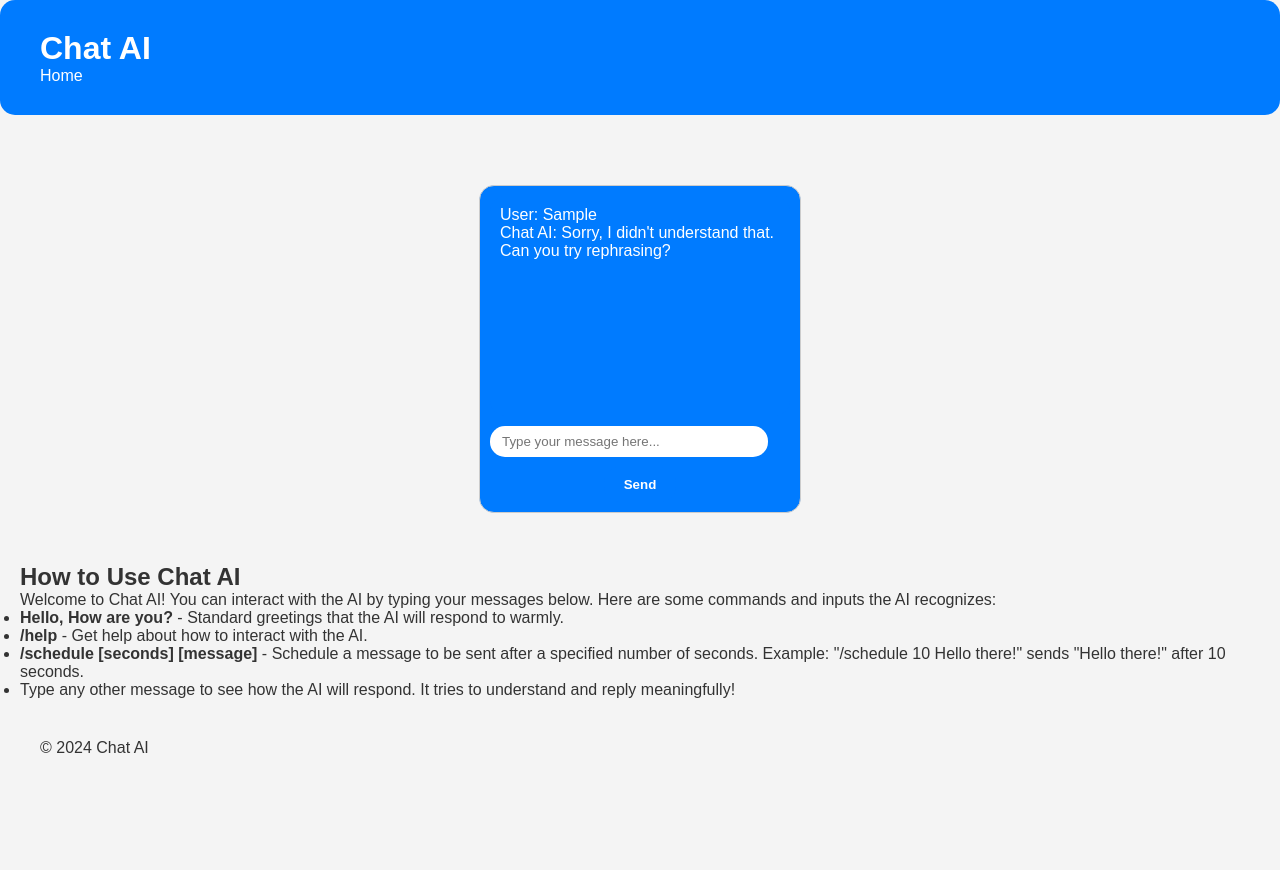
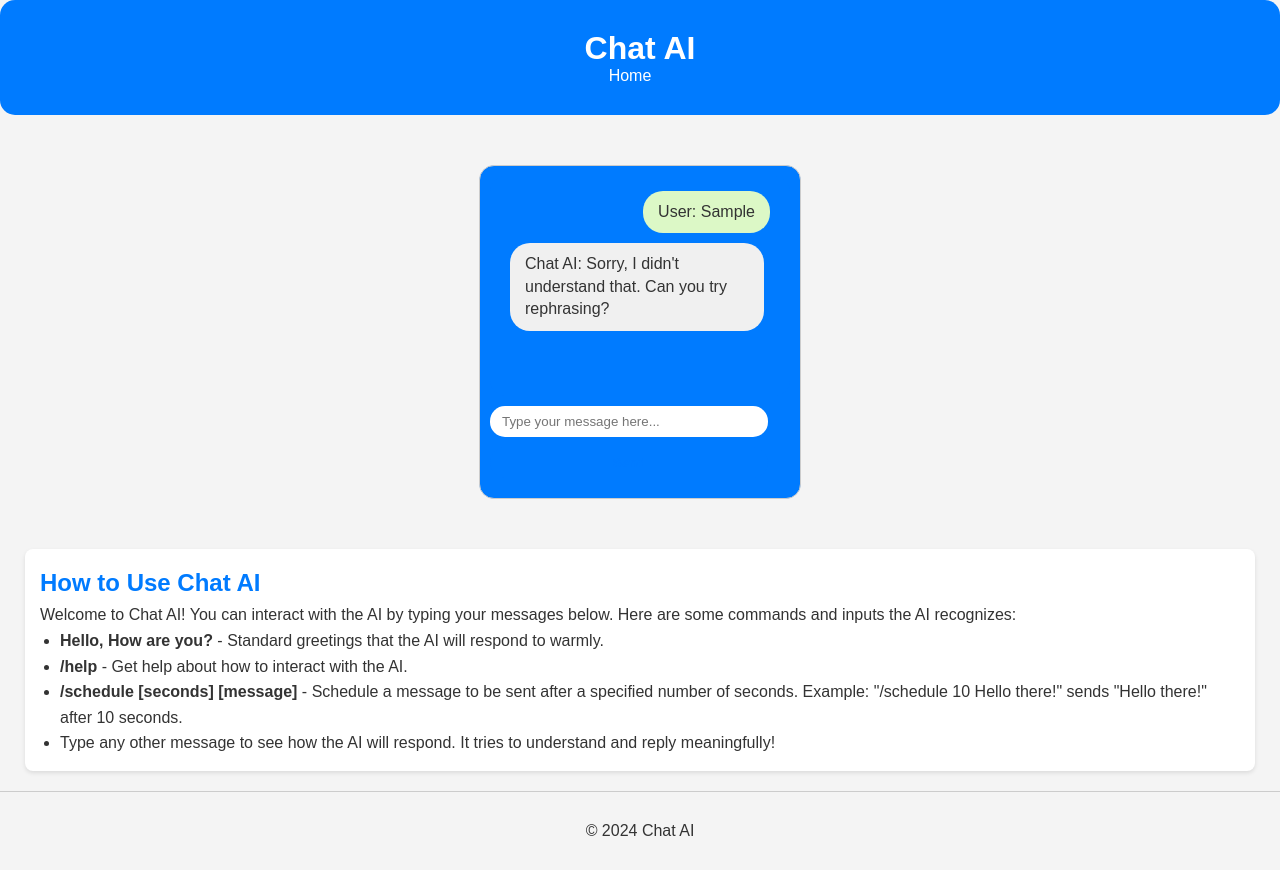
Before and after one commit to KalebMcCready/Portfolio, a website: page chat.html in a window 1280 px wide. Both pictures are taken after typing "Sample" into the empty fields and a click on the button "Send". Before the commit the page ends 800 px from the top, so only its background shows below. Drawn offline with Linux system fonts and the light colour scheme.

Commit message:
Update ai.css

```diff
--- a/ai.css
+++ b/ai.css
@@ -5,24 +5,13 @@ body, h1, h2, h3, p, ul, li, button, input {
   box-sizing: border-box;
 }
 
-@media only screen and (max-width: 600px) {
-  #chat-container {
-      width: 100%;
-      margin: 0 auto;
-      bottom: 0;
-      right: 0;
-      left: 0;
-  }
-}
-
-/* Set font family and color */
 body {
   font-family: Arial, sans-serif;
   color: #333; /* Text color */
   background-color: #f4f4f4; /* Background color */
 }
 
-.container {
+.container, .instructions {
   max-width: 1200px;
   margin: 0 auto;
   padding: 20px;
@@ -32,11 +21,13 @@ header {
   background-color: #007bff; /* Header background color (blue) */
   color: #fff; /* Header text color */
   padding: 10px 0;
+  text-align: center;
   border-radius: 15px; /* Rounded corners */
 }
 
 header nav ul {
   list-style-type: none;
+  padding: 0;
 }
 
 header nav ul li {
@@ -49,12 +40,62 @@ header nav ul li a {
   text-decoration: none;
 }
 
-header nav ul li a:hover {
-  text-decoration: underline;
+/* General style for chat messages */
+.message {
+  padding: 10px 15px;  /* Slightly increased padding for better text containment */
+  margin: 5px 10px;  /* Uniform margin for better layout */
+  border-radius: 20px;  /* Rounded corners for a softer look */
+  max-width: 80%;  /* Limiting maximum width for better readability */
+  word-wrap: break-word;  /* Ensures long words do not overflow */
+  color: #333;  /* Darker text color for better contrast */
+  font-size: 1rem;  /* Adequate font size for readability */
+  line-height: 1.4;  /* Increased line spacing for better legibility */
+  display: block;
+  position: relative;
 }
 
-main {
-  padding: 20px;
+/* Style for user messages */
+.user-message {
+  background-color: #dcf8c6;  /* Light green background for user messages */
+  align-self: flex-end;  /* Align user messages to the right */
+  margin-left: auto;  /* Automatic margin for alignment */
+  text-align: right;  /* Right-align text for user messages */
+}
+
+/* Style for AI messages */
+.ai-message {
+  background-color: #f0f0f0;  /* Light gray background for AI messages */
+  align-self: flex-start;  /* Align AI messages to the left */
+  text-align: left;  /* Left-align text for AI messages */
+}
+
+/* Container for the chat history */
+#chat-history {
+  display: flex;
+  flex-direction: column;
+  overflow-y: auto;  /* Enable vertical scroll bar */
+  height: 300px;  /* Increased height for more visible history */
+  background-color: #fff;  /* Light background for the chat area */
+  padding: 10px;  /* Padding around the chat messages */
+  border-radius: 15px;  /* Rounded corners for the container */
+}
+
+.instructions {
+  background-color: #fff; /* White background for clarity */
+  color: #333; /* Dark text for readability */
+  border-radius: 8px; /* Rounded corners */
+  box-shadow: 0 2px 4px rgba(0,0,0,0.1); /* Subtle shadow for depth */
+  margin-bottom: 20px; /* Space before chat container */
+  padding: 15px;
+  line-height: 1.6; /* Improved line spacing for readability */
+}
+
+.instructions h2 {
+  color: #007bff; /* Blue color to tie in with header */
+}
+
+.instructions ul {
+  padding-left: 20px; /* Space for bullet points */
 }
 
 #chat-container {
@@ -76,25 +117,19 @@ main {
   border-radius: 15px; /* Rounded corners */
 }
 
-#user-input {
+#user-input, #send-button {
   width: calc(100% - 22px); /* Adjusted width to account for padding and border */
   margin-bottom: 10px;
   padding: 8px 12px;
+  background-color: #fff; /* Input field background color (white) */
+  color: #007bff; /* Input field and button text color */
+  border-radius: 15px; /* Rounded corners */
   border: none;
-  background-color: #fff; /* Input field background color (white) */
-  color: #007bff; /* Input field text color */
-  border-radius: 15px; /* Rounded corners */
 }
 
 #send-button {
-  display: block;
-  margin: 0 auto;
+  cursor: pointer;
   background-color: #007bff; /* Button background color (blue) */
-  color: #fff; /* Button text color */
-  border: none;
-  padding: 10px 20px;
-  cursor: pointer;
-  border-radius: 15px; /* Rounded corners */
   font-weight: bold;
   transition: background-color 0.3s ease;
 }
@@ -102,3 +137,11 @@ main {
 #send-button:hover {
   background-color: #0056b3; /* Button background color on hover (darker blue) */
 }
+
+footer {
+  text-align: center;
+  padding: 10px 0;
+  background-color: #f4f4f4;
+  color: #333;
+  border-top: 1px solid #ccc;
+}
```
